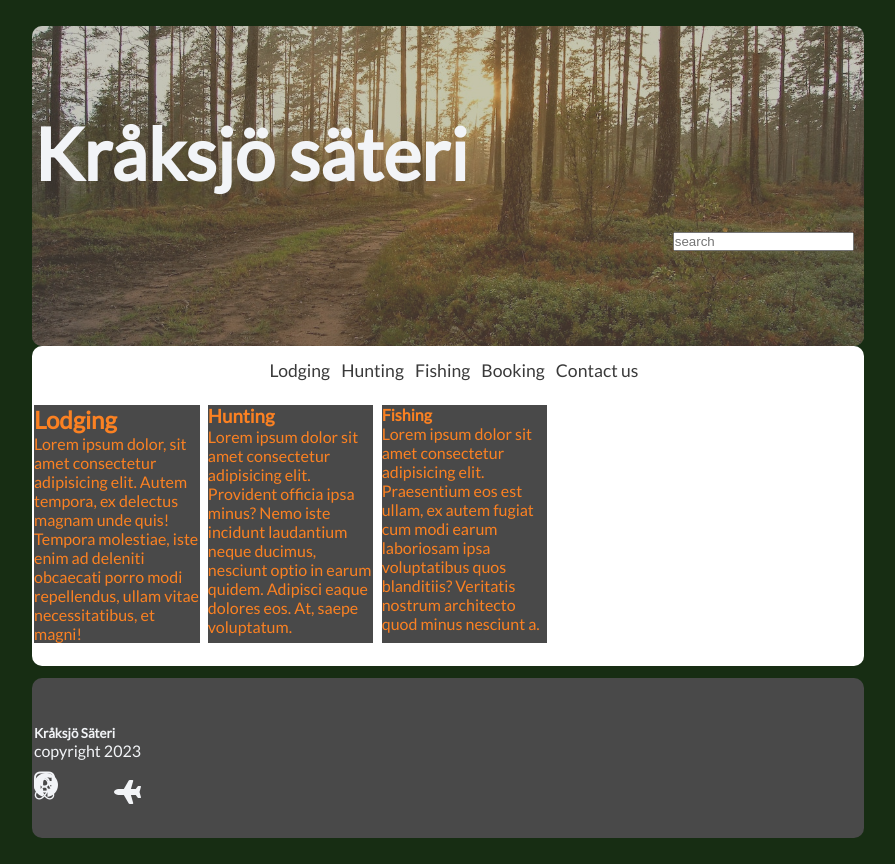
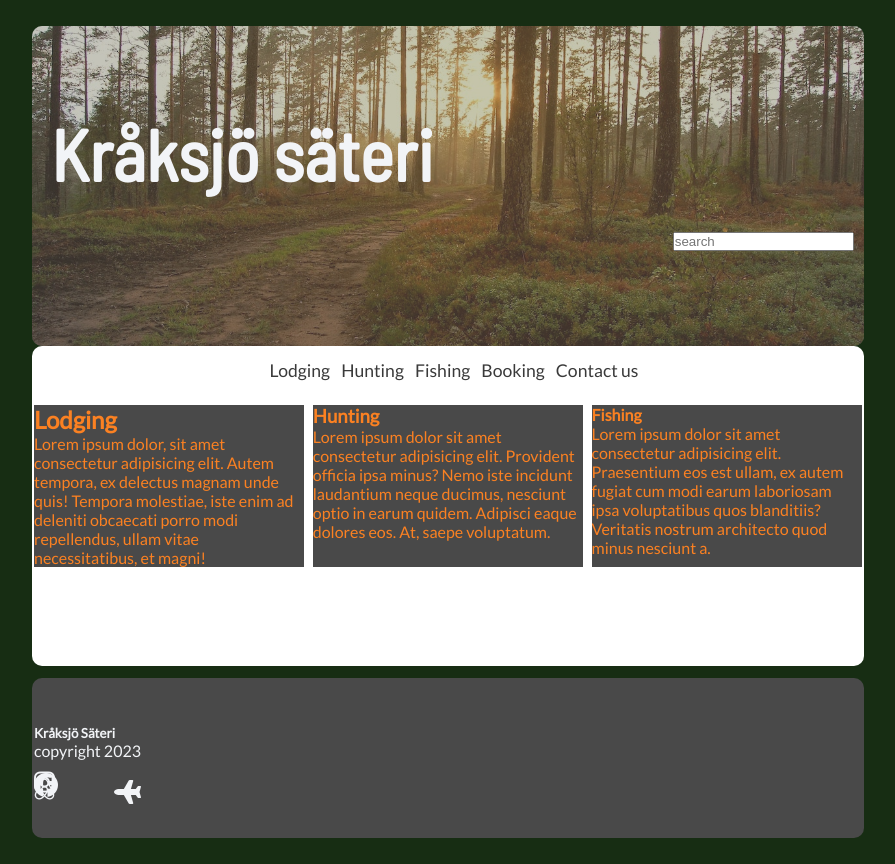
Before and after one commit to Moonchichiii/practise3, a plain HTML site: page index.html in a window 1280 px wide. Shown: the whole page, without its empty margins (192-1087 px from the left). Drawn offline with Linux system fonts and the light colour scheme.

Commit message:
messing around.

```diff
--- a/assets/css/style.css
+++ b/assets/css/style.css
@@ -1,5 +1,5 @@
 /* global styles */
-@import url('https://fonts.googleapis.com/css2?family=Lato&display=swap');
+@import url('https://fonts.googleapis.com/css2?family=Barlow+Semi+Condensed&family=Lato&display=swap');
 * {
     box-sizing: border-box;
     margin: 0;
@@ -40,6 +40,7 @@ body {
 h1 {
     color: var(--text-color);
     font-size: 4.5rem;
+    font-family: 'Barlow Semi Condensed', sans-serif;
 }
 
 
@@ -108,7 +109,7 @@ footer {
 /* hero header */
 
 .hero-header {
-    margin-top: 10%;
+    margin: 10% 0 0 2%;
 }
 
 .searchbar {
@@ -148,22 +149,18 @@ nav,li,a:hover {
 
 
 /* main content */
-
 .main-mini-content-wrapper {
-    display: flex;
-    flex-direction: row;
+    display: grid;
+    grid-template-columns: repeat(3, 1fr);
     gap: 1%;
 }
 
 .lodging,
 .hunting,
 .fishing {
-    max-width: 20%;
-    max-height: 45%;
     overflow: auto;
     background-color: var(--footer-bkg);
     color: var(--link-hover-color-light-bkg);
-
 }
 
 
```
